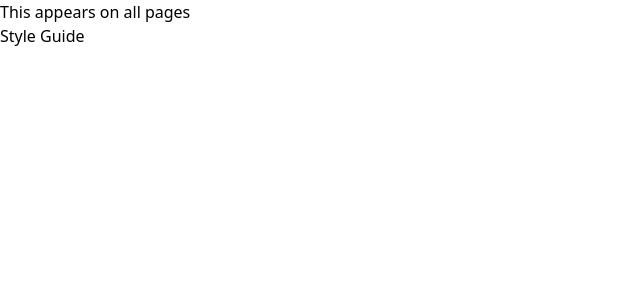
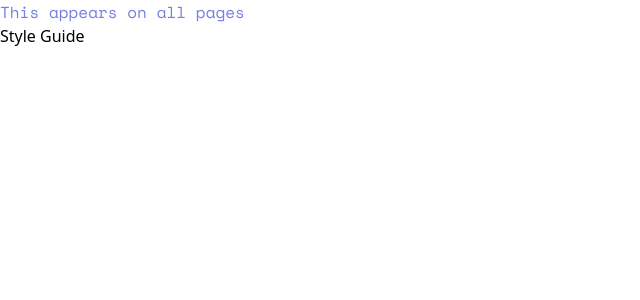
Before and after one commit to danielhoff/playstation-vis, a SvelteKit app: page /style-guide in a window 1280 px wide. Shown: the top 300 px of the page, without its empty margins (0-640 px from the left). Built offline with nearby package versions, Linux system fonts and the light colour scheme.

Commit message:
Moving default files + start of styling variables

```diff
--- a/src/app.css
+++ /dev/null
@@ -1 +0,0 @@
-@import 'tailwindcss';
--- a/src/app.html
+++ b/src/app.html
@@ -4,6 +4,9 @@
 		<meta charset="utf-8" />
 		<meta name="viewport" content="width=device-width, initial-scale=1" />
 		%sveltekit.head%
+		<link rel="preconnect" href="https://fonts.googleapis.com">
+		<link rel="preconnect" href="https://fonts.gstatic.com" crossorigin>
+		<link href="https://fonts.googleapis.com/css2?family=Space+Mono:ital,wght@0,400;0,700;1,400;1,700&display=swap" rel="stylesheet">
 	</head>
 	<body data-sveltekit-preload-data="hover">
 		<div style="display: contents">%sveltekit.body%</div>
--- a/src/routes/+layout.svelte
+++ b/src/routes/+layout.svelte
@@ -1,5 +1,5 @@
 <script lang="ts">
-	import '../app.css';
+	import '../styles/app.css';
 	import favicon from '$lib/assets/favicon.svg';
 
 	let { children } = $props();
@@ -9,6 +9,6 @@
 	<link rel="icon" href={favicon} />
 </svelte:head>
 
-<h1>This appears on all pages</h1>
+<h1 class="font-space-mono text-ps-blue">This appears on all pages</h1>
 
 {@render children?.()}
--- /dev/null
+++ b/src/styles/app.css
@@ -0,0 +1,4 @@
+@import 'tailwindcss';
+
+@import './variables/type.css';
+@import './variables/colors.css';
--- /dev/null
+++ b/src/styles/variables/colors.css
@@ -0,0 +1,7 @@
+@theme {
+  --color-ps-blue: #767ee1;
+  --color-ps-green: #6be4df;
+  --color-ps-orange: #f75f66;
+  --color-ps-pink: #f69dc8;
+  --color-ps-grey: #9299a9;
+}
--- /dev/null
+++ b/src/styles/variables/type.css
@@ -0,0 +1,3 @@
+@theme {
+    --font-space-mono: "Space Mono", sans-mono;
+}
```
Also changed, not shown: 1 other file (tests, documents, lock files or other folders).
